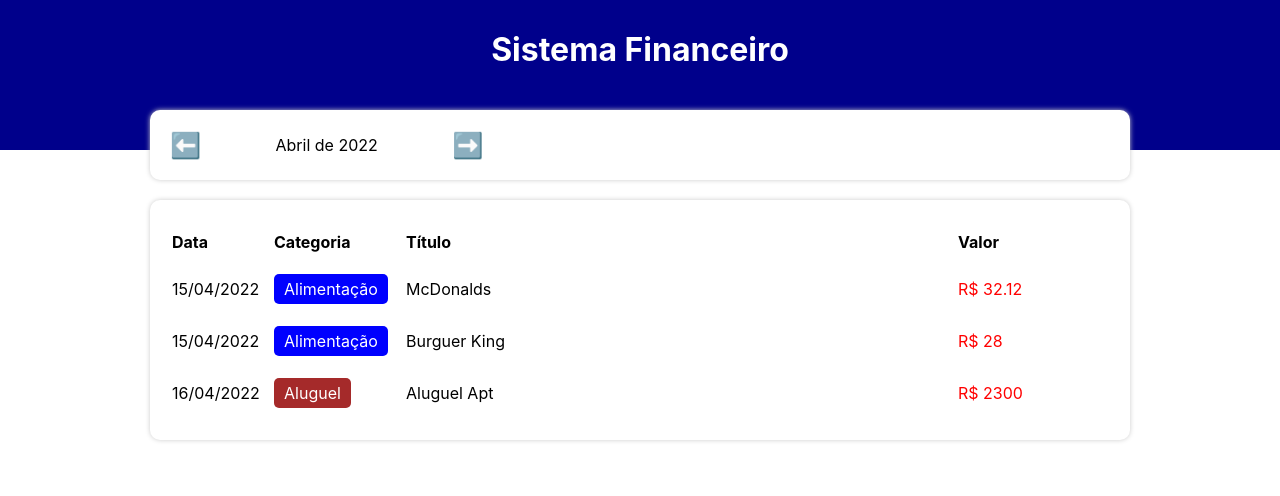
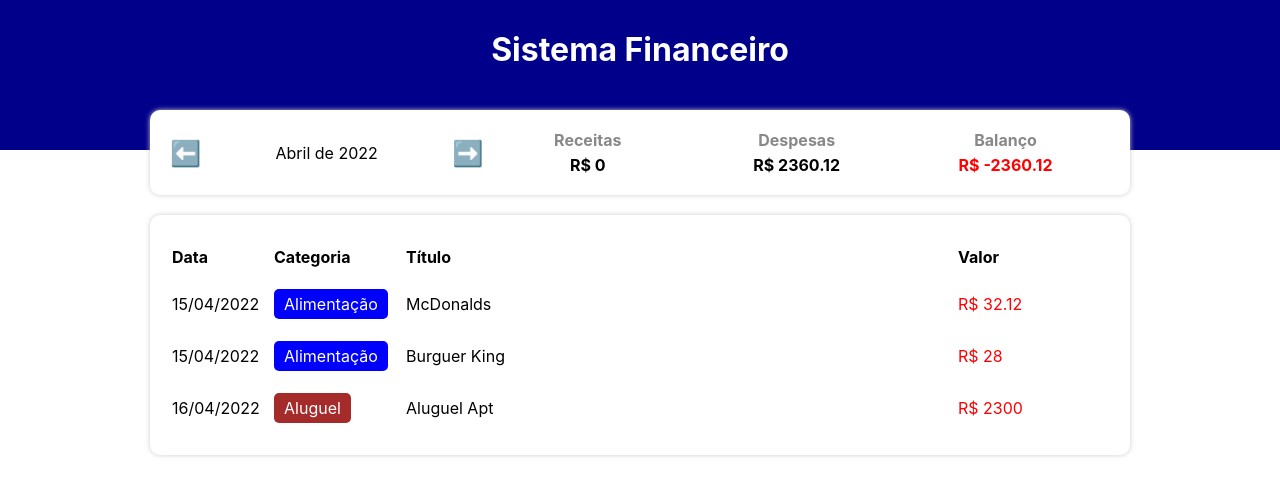
Before and after one commit to gustavobrigatti/expense-tracker, a React (Create React App) app: page / in a window 1280 px wide. Shown: the top 496 px of the page. Built offline with nearby package versions, Linux system fonts and the light colour scheme.

Commit message:
exibição do balanço

```diff
--- a/src/App.tsx
+++ b/src/App.tsx
@@ -12,10 +12,29 @@
   const [list, setList] = useState(items);
   const [filteredList, setFilteredList] = useState<Item[]>([]);
   const [currentMonth, setCurrentMonth] = useState(getCurrentMonth);
+  const [income, setIncome] = useState(0);
+  const [expense, setExpense] = useState(0)
 
   useEffect(()=>{
     setFilteredList(filterListByMonth(list, currentMonth));
   }, [list, currentMonth]);
+
+  useEffect(()=>{
+    let incomeCount = 0;
+    let expenseCount = 0;
+
+    for(let i in filteredList){
+      if(categories[filteredList[i].category].expense){
+        expenseCount += filteredList[i].value;
+      }else{
+        incomeCount += filteredList[i].value;
+      }
+    }
+
+    setIncome(incomeCount);
+    setExpense(expenseCount);
+
+  }, [filteredList]);
 
   const handleMonthChange = (newMonth: string) => {
     setCurrentMonth(newMonth);
@@ -30,6 +49,8 @@
         <InfoArea
           currentMonth={currentMonth}
           onMonthChange={handleMonthChange}
+          income={income}
+          expense={expense}
         />
         {/* Área de inserção */}
         <TableArea list={filteredList}/>
--- a/src/components/InfoArea/index.tsx
+++ b/src/components/InfoArea/index.tsx
@@ -1,12 +1,15 @@
 import { formatCurrentMonth } from '../../helpers/dateFilter';
+import { ResumeItem } from '../ResumeItem';
 import * as C from './styles';
 
 type Props = {
     currentMonth: string;
     onMonthChange: (newMonth: string) => void;
+    income: number;
+    expense: number;
 }
 
-export const InfoArea = ({ currentMonth, onMonthChange }: Props) => {
+export const InfoArea = ({ currentMonth, onMonthChange, income, expense }: Props) => {
     const handlePrevMonth = () => {
         let [year, month] = currentMonth.split('-');
         let currentDate = new Date(parseInt(year), parseInt(month) - 1, 1);
@@ -29,7 +32,13 @@
                 <C.MonthArrow onClick={handleNextMonth}>➡️</C.MonthArrow>
             </C.MonthArea>
             <C.ResumeArea>
-
+                <ResumeItem title="Receitas" value={income}/>
+                <ResumeItem title="Despesas" value={expense}/>
+                <ResumeItem
+                    title="Balanço"
+                    value={income - expense}
+                    color={(income - expense) < 0 ? 'red':'green'}
+                />
             </C.ResumeArea>
         </C.Container>
     );
--- /dev/null
+++ b/src/components/ResumeItem/index.tsx
@@ -0,0 +1,16 @@
+import * as C from './styles';
+
+type Props = {
+    title: string;
+    value: number;
+    color?: string;
+}
+
+export const ResumeItem = ({ title, value, color }: Props) => {
+    return(
+        <C.Container>
+            <C.Title>{title}</C.Title>
+            <C.Info color={color}>R$ {value}</C.Info>
+        </C.Container>
+    );
+}
--- /dev/null
+++ b/src/components/ResumeItem/styles.ts
@@ -0,0 +1,18 @@
+import styled from "styled-components";
+
+export const Container = styled.div`
+    flex: 1;
+`;
+
+export const Title = styled.div`
+    text-align: center;
+    font-weight: bold;
+    color: #888;
+    margin-bottom: 5px
+`;
+
+export const Info = styled.div<{ color?: string }>`
+    text-align: center;
+    font-weight: bold;
+    color: ${props => props.color ?? '#000'};
+`;
```
